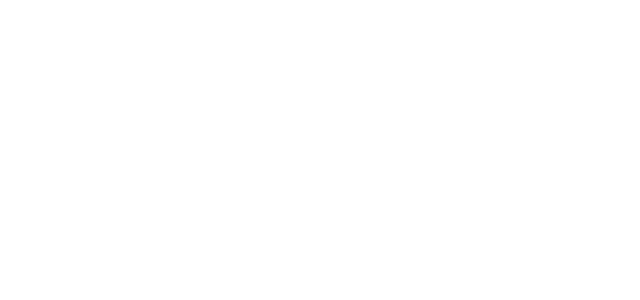
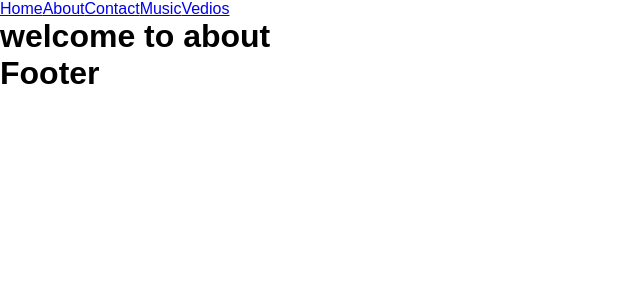
Before and after one commit to Usman-Javed-07/Ai-mental-Health-Frontend, a React (Vite) app: page /About in a window 1280 px wide. Before the commit this address had no page. Shown: the top 300 px of the page, without its empty margins (0-640 px from the left). Built offline with nearby package versions, Linux system fonts and the light colour scheme.

Commit message:
work on header footer navbar links

```diff
--- a/src/App.jsx
+++ b/src/App.jsx
@@ -1,22 +1,77 @@
 
-import "./App.css"
+// import "./App.css"
 
-import { BrowserRouter as Router , Routes , Route} from 'react-router-dom'
-import  Login   from "../src/components/Login/Login"
-import  Signup from "../src/components/Signup/Signup"
+// import { BrowserRouter as Router , Routes , Route} from 'react-router-dom'
+// import  Login   from "../src/components/Login/Login"
+// import  Signup from "../src/components/Signup/Signup"
 
+// export const App = () => {
+
+//  return (
+//   <Router>
+//       <div>
+//         <Routes>
+//         <Route path="/" element={<Login />} />
+//         <Route path="/signup" element={<Signup />} />
+//         </Routes>
+//       </div>
+//     </Router>
+//  )
+
+// }
+// export default App
+
+
+import { createBrowserRouter, RouterProvider } from "react-router-dom"
+import  {Login }  from "../src/components/Login/Login"
+import { Signup} from "../src/components/Signup/Signup"
+import { ErrorPage } from "./pages/ErrorPage"
+import { Layouts } from "./components/Layouts/AppLayout"
+import { Home } from "./Pages/Home"
+import {About} from "./pages/About"
+import {Contact} from "./pages/Contact"
+import {Music} from "./pages/Music"
+import {Vedios} from "./pages/Vedios"
+
+const router = createBrowserRouter([
+   {
+    path: "/",
+    element: <Login/>
+   },
+   {
+    path: "/signup",
+    element: <Signup/>
+   },
+  {
+    path: "/",
+    errorElement : <ErrorPage/>,
+    element: <Layouts/>,
+    children: [
+      {
+        path: "Home",
+        element: <Home/>
+      },
+      {
+        path: "About",
+        element: <About/>
+      },
+      {
+        path: "Music",
+        element: <Music/>
+      },
+      {
+        path: "Vedios",
+        element: <Vedios/>
+      },
+      {
+        path: "Contact",
+        element: <Contact/>
+      },
+    ]
+  }
+])
 export const App = () => {
+ return <RouterProvider router={router}></RouterProvider>
+}
 
- return (
-  <Router>
-      <div>
-        <Routes>
-        <Route path="/" element={<Login />} />
-        <Route path="/signup" element={<Signup />} />
-        </Routes>
-      </div>
-    </Router>
- )
-
-}
 export default App
--- /dev/null
+++ b/src/components/Layouts/AppLayout.jsx
@@ -0,0 +1,13 @@
+import { Footer } from "../UI/Footer"
+import { Header } from "../UI/Header"
+import {Outlet} from "react-router-dom"
+
+export const Layouts = () => {
+    return (
+        <>
+        <Header/>
+        <Outlet/>
+        <Footer/>
+        </>
+    )
+}
--- a/src/components/Login/Login.jsx
+++ b/src/components/Login/Login.jsx
@@ -26,7 +26,7 @@
             toast.success(response.data.message || "Login successful!");
 
             // Navigate to the desired page
-            navigate("/UserData");
+            navigate("/Home");
         } catch (err) {
             setError(err.response?.data?.message || "An error occurred during login");
             toast.error("An error occurred during login")
--- /dev/null
+++ b/src/components/UI/Footer.jsx
@@ -0,0 +1,7 @@
+
+export const Footer = () => {
+    return (
+
+            <h1> Footer</h1>
+        )
+}
--- /dev/null
+++ b/src/components/UI/Header.jsx
@@ -0,0 +1,31 @@
+
+// import { NavLink } from "react-router-dom";
+// export const Header = () => {
+//     return (
+//         <div className="header-section">
+//                <nav className="navbar">
+//                  <ul>
+//                    <li><NavLink to="/Home">Home</NavLink></li>
+//                    <li><NavLink to="/About">About</NavLink></li>
+//                    <li><NavLink to="/Music">Music</NavLink></li>
+//                    <li><NavLink to="/Vedios">Vedios</NavLink></li>
+//                    <li><NavLink to="/Contact">Contact</NavLink></li>
+//                  </ul>
+//                </nav>
+//         </div>
+//     )
+// }
+
+import { NavLink } from "react-router-dom";
+
+export const Header = () => {
+  return (
+    <nav>
+      <NavLink to="/Home">Home</NavLink>
+      <NavLink to="/About">About</NavLink>
+      <NavLink to="/Contact">Contact</NavLink>
+      <NavLink to="/Music">Music</NavLink>
+      <NavLink to="/Vedios">Vedios</NavLink>
+    </nav>
+  );
+};
--- a/src/components/css/Login.module.css
+++ b/src/components/css/Login.module.css
@@ -68,7 +68,6 @@
     font-size: 1.1rem;
     color: #fff;
     background: linear-gradient(90deg, #00c6ff, #0072ff);
-    transition: 0.4s ease-in-out;
 }
 .loginBtn:hover {
     background: linear-gradient(90deg, #0072ff, #00c6ff);
--- /dev/null
+++ b/src/pages/About.jsx
@@ -0,0 +1,7 @@
+export const About = () => {
+    return (
+        <h1>welcome to about</h1>
+    )
+}
+
+export default About
--- /dev/null
+++ b/src/pages/Contact.jsx
@@ -0,0 +1,7 @@
+export const Contact = () => {
+    return (
+        <h1>welcome to Contact</h1>
+    )
+}
+
+export default Contact
--- /dev/null
+++ b/src/pages/ErrorPage.jsx
@@ -0,0 +1,17 @@
+import { NavLink, useRouteError } from "react-router-dom"
+
+export const ErrorPage = () => {
+    const error = useRouteError()
+    console.log(error);
+
+    return (
+        <>
+        <div>
+        <h1>Error:  page not Found</h1>
+        <NavLink to="/">
+           <button> Go Home</button>
+        </NavLink>
+        </div>
+         </>
+    )
+}
--- /dev/null
+++ b/src/pages/Home.jsx
@@ -0,0 +1,7 @@
+export const Home = () => {
+    return (
+        <h1>welcome to Home</h1>
+    )
+}
+
+export default Home
--- /dev/null
+++ b/src/pages/Music.jsx
@@ -0,0 +1,7 @@
+export const Music = () => {
+    return (
+        <h1>welcome to Music</h1>
+    )
+}
+
+export default Music
--- /dev/null
+++ b/src/pages/Vedios.jsx
@@ -0,0 +1,7 @@
+export const Vedios = () => {
+    return (
+        <h1>welcome to Vedios</h1>
+    )
+}
+
+export default Vedios
```
